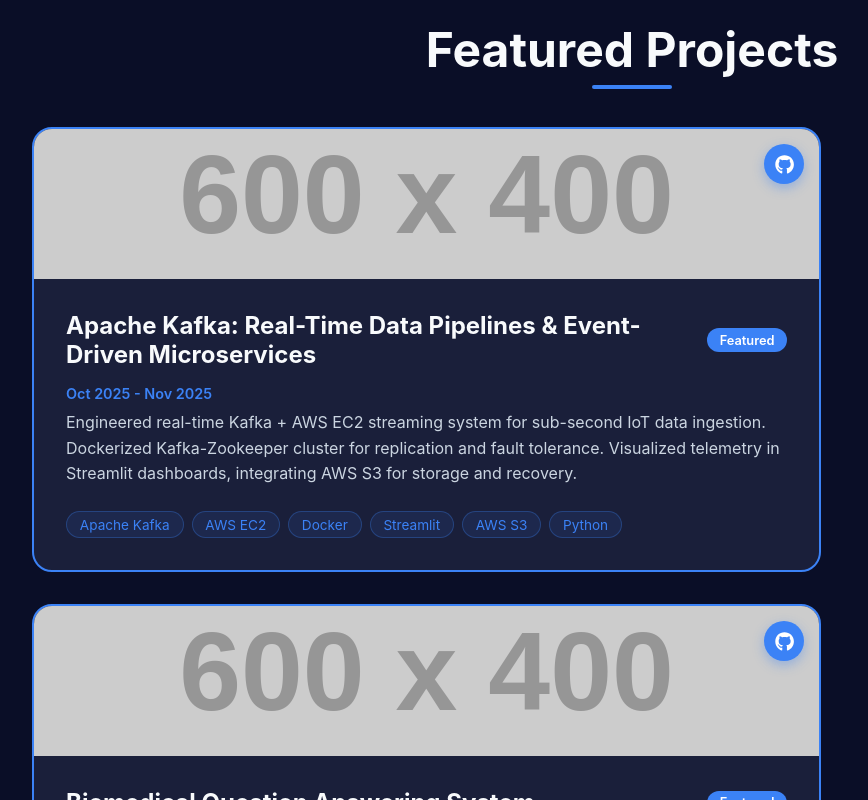
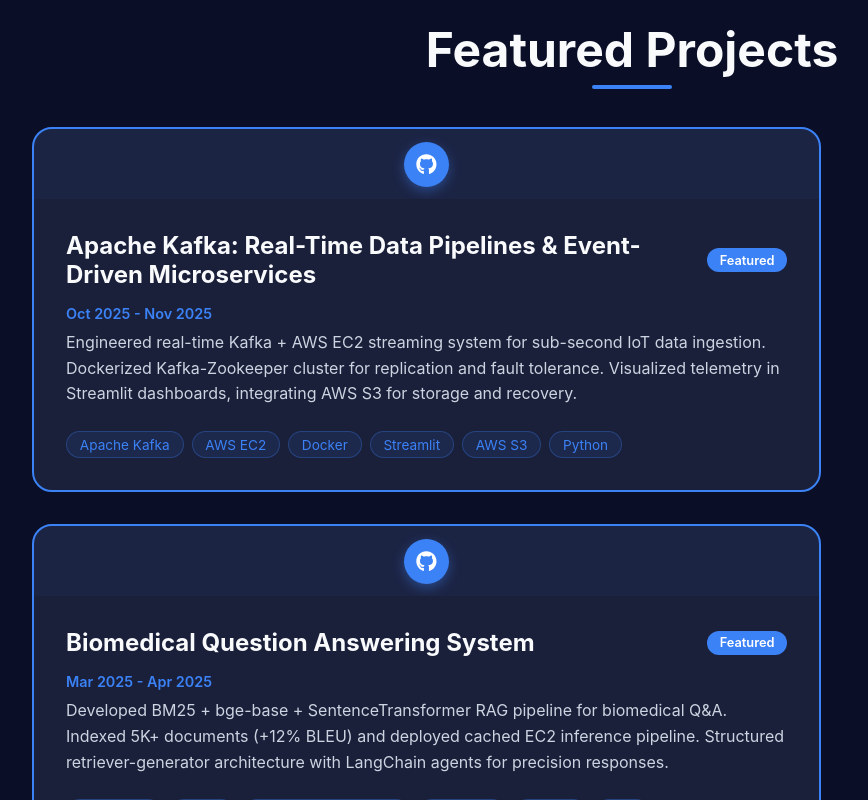
Before and after one commit to aryamanjalali/portfolio-website, a React (Vite) app: page / in a window 1280 px wide. Shown: the part 5280-6080 px from the top of the page, without its empty margins (8-876 px from the left). Built offline with nearby package versions, Linux system fonts and the light colour scheme.

Commit message:
Reduce project image area to fit only GitHub logo with right-slide animation

```diff
--- a/src/components/Projects.css
+++ b/src/components/Projects.css
@@ -38,41 +38,38 @@
 .project-image-container {
   position: relative;
   width: 100%;
-  height: 150px;
+  height: 70px;
   overflow: hidden;
+  display: flex;
+  align-items: center;
+  justify-content: center;
+  background: rgba(59, 130, 246, 0.05);
 }
 
 .project-image {
-  width: 100%;
-  height: 100%;
-  transition: transform 0.5s ease;
-}
-
-.project-card:hover .project-image {
-  transform: scale(1.1);
+  display: none;
 }
 
 .project-github-badge {
-  position: absolute;
-  top: 15px;
-  right: 15px;
-  width: 40px;
-  height: 40px;
+  width: 45px;
+  height: 45px;
   display: flex;
   align-items: center;
   justify-content: center;
   background: var(--primary-color);
   color: white;
   border-radius: 50%;
-  font-size: 1.2rem;
+  font-size: 1.3rem;
   box-shadow: 0 4px 12px rgba(59, 130, 246, 0.4);
-  transition: all 0.3s ease;
-  z-index: 2;
+  transition: all 0.4s cubic-bezier(0.4, 0, 0.2, 1);
+  position: relative;
+  left: 0;
 }
 
 .project-card:hover .project-github-badge {
   background: var(--accent-color);
-  transform: scale(1.1);
+  transform: scale(1.15);
+  left: 20px;
   box-shadow: 0 6px 20px rgba(6, 182, 212, 0.5);
 }
 
@@ -146,6 +143,16 @@
   }
 
   .project-image-container {
-    height: 120px;
+    height: 60px;
+  }
+
+  .project-github-badge {
+    width: 40px;
+    height: 40px;
+    font-size: 1.1rem;
+  }
+
+  .project-card:hover .project-github-badge {
+    left: 15px;
   }
 }
--- a/src/components/Projects.jsx
+++ b/src/components/Projects.jsx
@@ -162,17 +162,9 @@
               whileHover={{ y: -10 }}
             >
               <div className="project-image-container">
-                <div
-                  className="project-image"
-                  style={{
-                    backgroundImage: `url(${project.image})`,
-                    backgroundSize: 'cover',
-                    backgroundPosition: 'center',
-                  }}
-                >
-                  <div className="project-github-badge">
-                    <FaGithub />
-                  </div>
+                <div className="project-image"></div>
+                <div className="project-github-badge">
+                  <FaGithub />
                 </div>
               </div>
               <div className="project-content">
```
